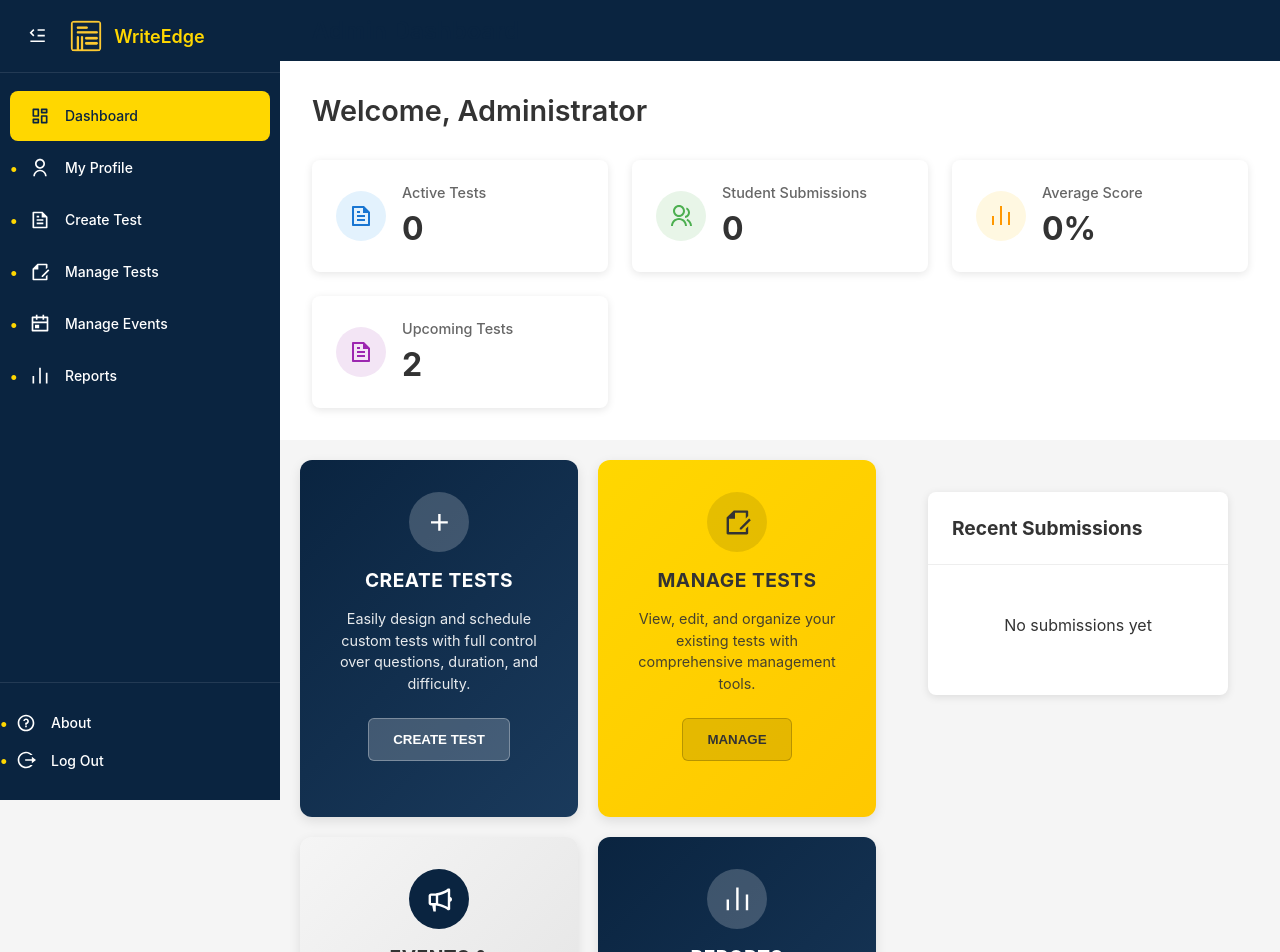
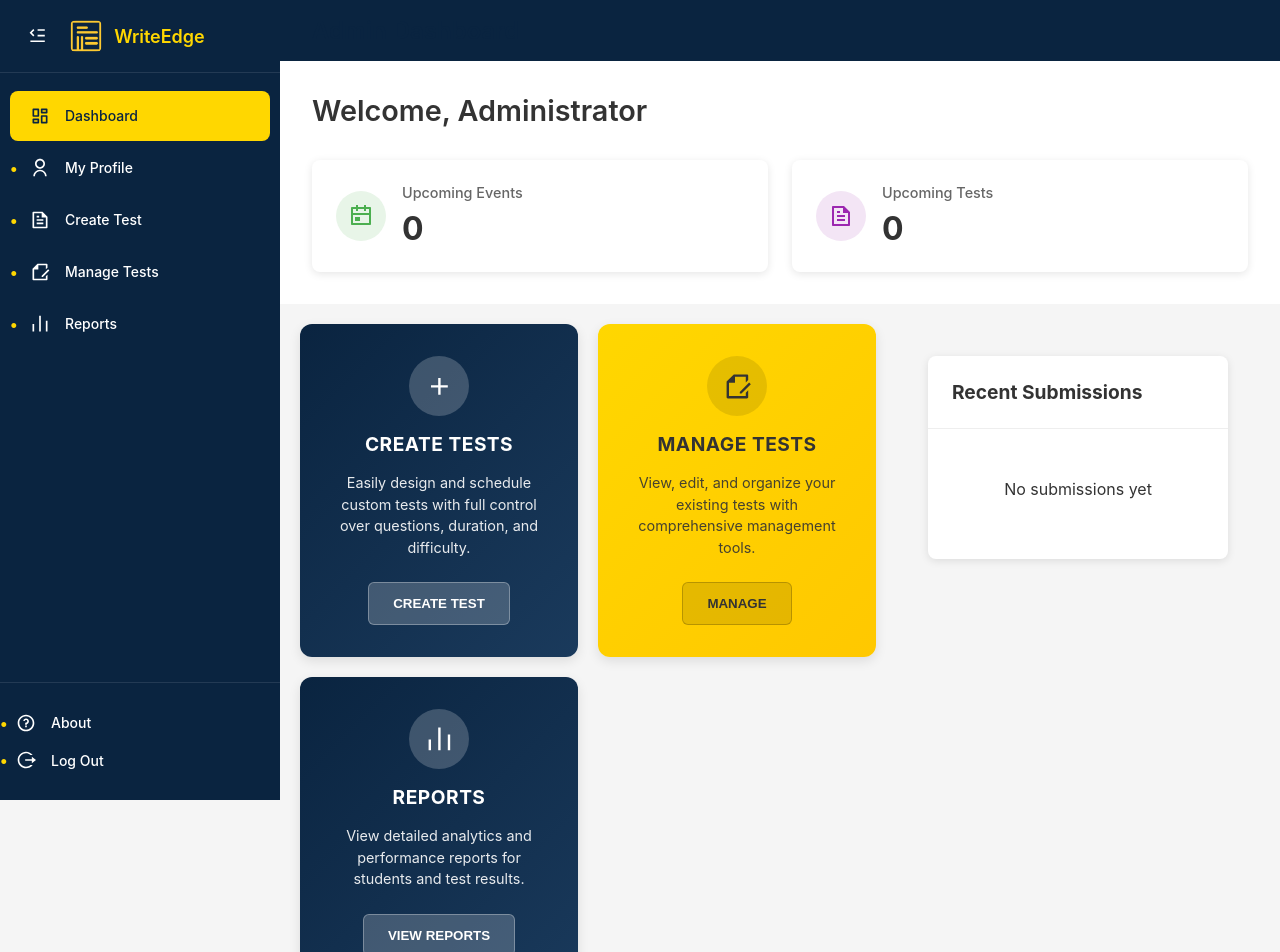
Before and after one commit to omkarumale111/Mini_Project, a React (Vite) app in the folder Front End/: page /teacher-dashboard in a window 1280 px wide. Shown: the top 952 px of the page. Built offline with nearby package versions, Linux system fonts and the light colour scheme.

Commit message:
Made minor changes to sidebar on teacher side

```diff
--- a/Front End/src/components/CreateTest/CreateTest.jsx
+++ b/Front End/src/components/CreateTest/CreateTest.jsx
@@ -226,13 +226,6 @@ const CreateTest = () => {
             </li>
             <li
               className="nav-item"
-              onClick={() => navigateToSection('/manage-events')}
-            >
-              <RiCalendarEventLine className="nav-icon" />
-              {!sidebarCollapsed && <span>Manage Events</span>}
-            </li>
-            <li
-              className="nav-item"
               onClick={() => navigateToSection('/reports')}
             >
               <RiBarChartLine className="nav-icon" />
@@ -293,12 +286,12 @@ const CreateTest = () => {
           </div>
 
           <div className="form-group">
-            <label htmlFor="description">Description</label>
+            <label htmlFor="description">Description (Optional)</label>
             <textarea
               id="description"
               value={description}
               onChange={(e) => setDescription(e.target.value)}
-              placeholder="Enter test description (optional)"
+              placeholder="Enter test description"
               rows="3"
             />
           </div>
--- a/Front End/src/components/ManageTests/ManageTests.jsx
+++ b/Front End/src/components/ManageTests/ManageTests.jsx
@@ -225,13 +225,6 @@ const ManageTests = () => {
             </li>
             <li
               className="nav-item"
-              onClick={() => navigateToSection('/manage-events')}
-            >
-              <RiCalendarEventLine className="nav-icon" />
-              {!sidebarCollapsed && <span>Manage Events</span>}
-            </li>
-            <li
-              className="nav-item"
               onClick={() => navigateToSection('/reports')}
             >
               <RiBarChartLine className="nav-icon" />
--- a/Front End/src/components/TeacherDashboard/TeacherDashboard.jsx
+++ b/Front End/src/components/TeacherDashboard/TeacherDashboard.jsx
@@ -28,6 +28,7 @@ import logo from '../../assets/Logo.png';
 const TeacherDashboard = () => {
   const [sidebarCollapsed, setSidebarCollapsed] = useState(false);
   const [isMobile, setIsMobile] = useState(window.innerWidth < 1024);
+  const [upcomingTestsCount, setUpcomingTestsCount] = useState(0);
   const [sidebarVisible, setSidebarVisible] = useState(false);
   const [user, setUser] = useState(null);
   const navigate = useNavigate();
@@ -36,9 +37,27 @@ const TeacherDashboard = () => {
   useEffect(() => {
     const userData = localStorage.getItem('user');
     if (userData) {
-      setUser(JSON.parse(userData));
+      const user = JSON.parse(userData);
+      setUser(user);
+      fetchUpcomingTests(user.id);
     }
   }, []);
+
+  // Fetch upcoming tests count
+  const fetchUpcomingTests = async (teacherId) => {
+    try {
+      const response = await fetch(`http://localhost:5001/api/upcoming-tests/${teacherId}`);
+      const data = await response.json();
+
+      if (response.ok) {
+        setUpcomingTestsCount(data.count || 0);
+      } else {
+        console.error('Failed to fetch upcoming tests:', data.error);
+      }
+    } catch (error) {
+      console.error('Error fetching upcoming tests:', error);
+    }
+  };
 
   // Handle window resize
   useEffect(() => {
@@ -143,13 +162,6 @@ const TeacherDashboard = () => {
             </li>
             <li
               className="nav-item"
-              onClick={() => navigateToSection('/manage-events')}
-            >
-              <RiCalendarEventLine className="nav-icon" />
-              {!sidebarCollapsed && <span>Manage Events</span>}
-            </li>
-            <li
-              className="nav-item"
               onClick={() => navigateToSection('/reports')}
             >
               <RiBarChartLine className="nav-icon" />
@@ -198,35 +210,17 @@ const TeacherDashboard = () => {
 
         {/* Stats Cards */}
         <div className="stats-grid">
+
           <div className="stat-card">
-            <div className="stat-icon blue">
-              <RiFileTextLine />
+            <div className="stat-icon green">
+              <RiCalendarEventLine />
             </div>
             <div className="stat-info">
-              <h3>Active Tests</h3>
+              <h3>Upcoming Events</h3>
               <span className="stat-number">0</span>
             </div>
           </div>
 
-          <div className="stat-card">
-            <div className="stat-icon green">
-              <RiGroupLine />
-            </div>
-            <div className="stat-info">
-              <h3>Student Submissions</h3>
-              <span className="stat-number">0</span>
-            </div>
-          </div>
-
-          <div className="stat-card">
-            <div className="stat-icon yellow">
-              <RiBarChartLine />
-            </div>
-            <div className="stat-info">
-              <h3>Average Score</h3>
-              <span className="stat-number">0%</span>
-            </div>
-          </div>
 
           <div className="stat-card">
             <div className="stat-icon purple">
@@ -234,7 +228,7 @@ const TeacherDashboard = () => {
             </div>
             <div className="stat-info">
               <h3>Upcoming Tests</h3>
-              <span className="stat-number">2</span>
+              <span className="stat-number">{upcomingTestsCount}</span>
             </div>
           </div>
         </div>
@@ -273,15 +267,6 @@ const TeacherDashboard = () => {
               <button onClick={() => navigateToSection('/manage-tests')}>MANAGE</button>
             </div>
 
-            <div className="action-card events">
-              <div className="action-icon">
-                <RiMegaphoneLine />
-              </div>
-              <h3>EVENTS & ANNOUNCEMENT</h3>
-              <p>Publish important academic events and updates in real-time to keep students informed.</p>
-              <button onClick={() => navigateToSection('/announcements')}>MANAGE</button>
-            </div>
-
             <div className="action-card tips">
               <div className="action-icon">
                 <RiBarChartLine />
--- a/Front End/src/components/TeacherProfile/TeacherProfile.jsx
+++ b/Front End/src/components/TeacherProfile/TeacherProfile.jsx
@@ -246,13 +246,6 @@ const TeacherProfile = () => {
             >
               <RiFileEditLine className="nav-icon" />
               {!sidebarCollapsed && <span>Manage Tests</span>}
-            </li>
-            <li
-              className="nav-item"
-              onClick={() => navigateToSection('/manage-events')}
-            >
-              <RiCalendarEventLine className="nav-icon" />
-              {!sidebarCollapsed && <span>Manage Events</span>}
             </li>
             <li
               className="nav-item"
```
Also changed, not shown: 1 other file (tests, documents, lock files or other folders).
